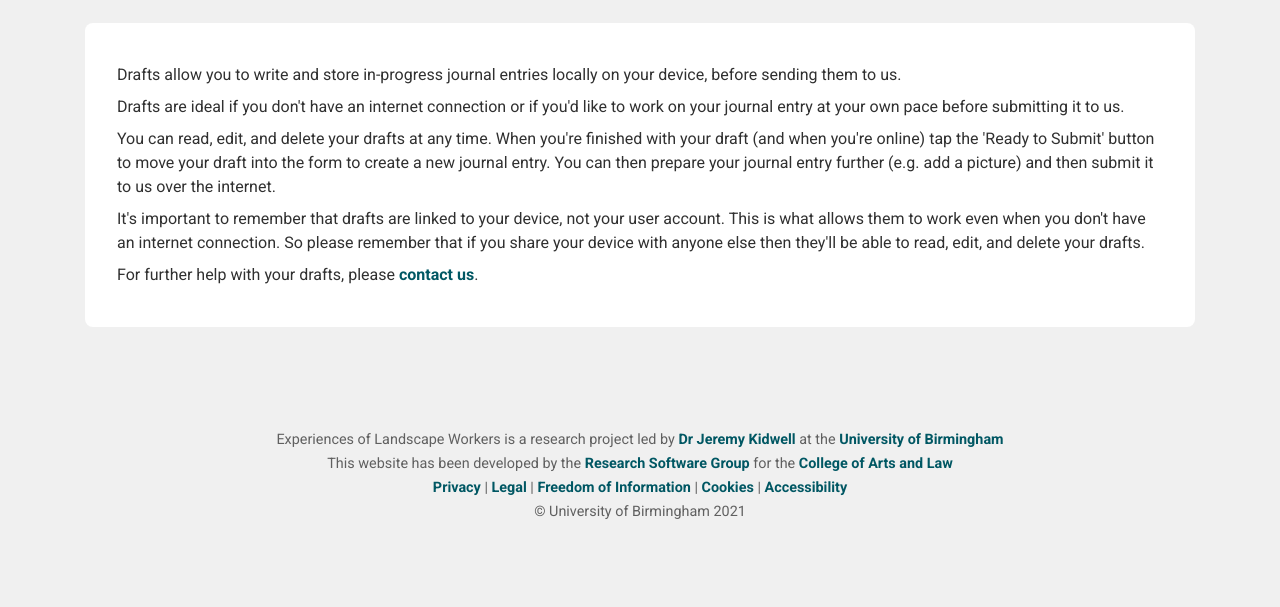
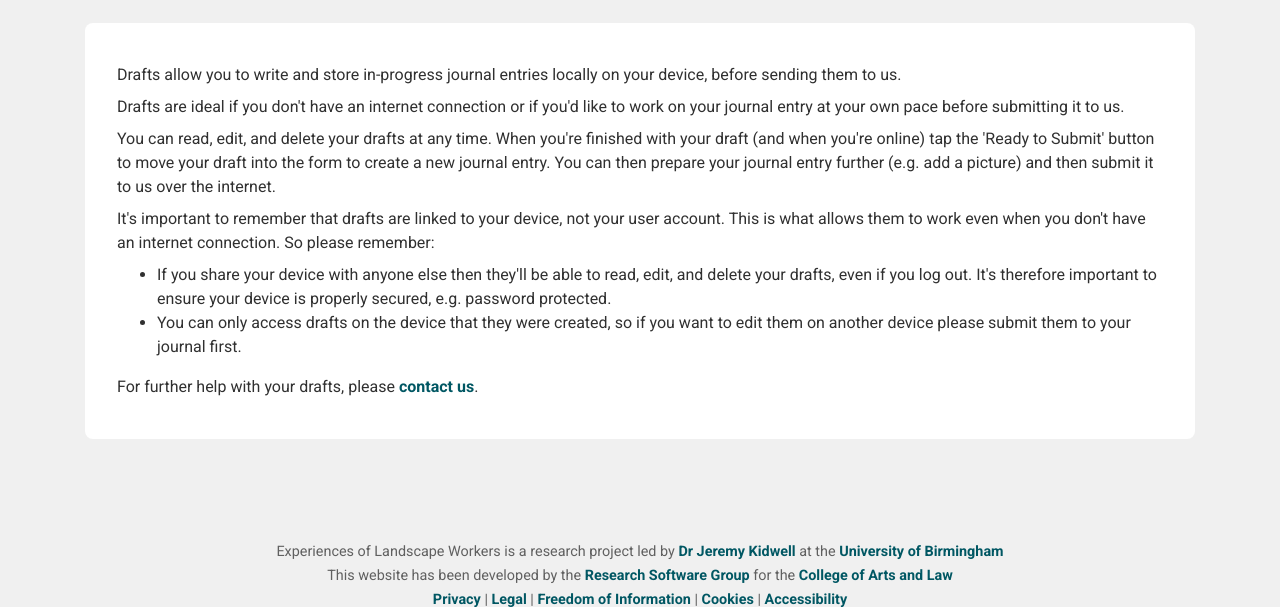
Before and after one commit to bear-rsg/experiences-of-landscape-workers, a Django app: page /journal/drafts/ in a window 1280 px wide. Shown: the part 1085-1692 px from the top of the page. Run offline with Django 3.2, Linux system fonts and the light colour scheme; parts of the project's set-up code (start-up, migrations or seed data) failed here and were passed over; some libraries are stand-ins or nearby versions.

Commit message:
edited msg

```diff
--- a/django/journal/templates/journal/journalentry-drafts.html
+++ b/django/journal/templates/journal/journalentry-drafts.html
@@ -36,8 +36,16 @@
             You can read, edit, and delete your drafts at any time. When you're finished with your draft (and when you're online) tap the 'Ready to Submit' button to move your draft into the form to create a new journal entry. You can then prepare your journal entry further (e.g. add a picture) and then submit it to us over the internet.
         </p>
         <p>
-            It's important to remember that drafts are linked to your device, not your user account. This is what allows them to work even when you don't have an internet connection. So please remember that if you share your device with anyone else then they'll be able to read, edit, and delete your drafts.
+            It's important to remember that drafts are linked to your device, not your user account. This is what allows them to work even when you don't have an internet connection. So please remember:
         </p>
+        <ul>
+            <li>
+                If you share your device with anyone else then they'll be able to read, edit, and delete your drafts, even if you log out. It's therefore important to ensure your device is properly secured, e.g. password protected.
+            </li>
+            <li>
+                You can only access drafts on the device that they were created, so if you want to edit them on another device please submit them to your journal first.
+            </li>
+        </ul>
         <p>
             For further help with your drafts, please <a href="mailto:j.kidwell@bham.ac.uk?subject=Experiences of Landscape Workers: Not Received Password Reset Email">contact us</a>.
         </p>
```
